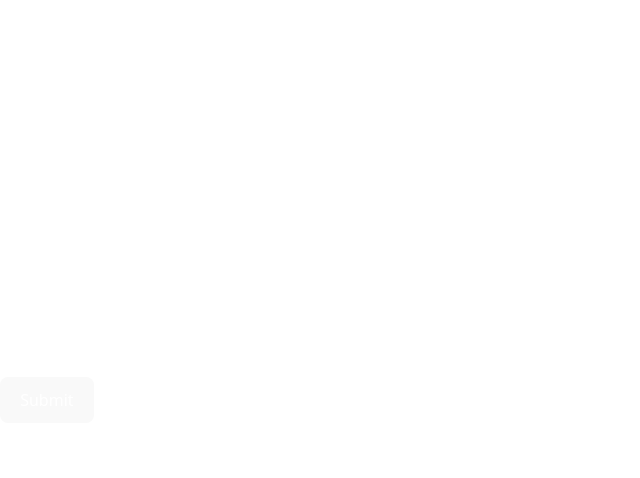
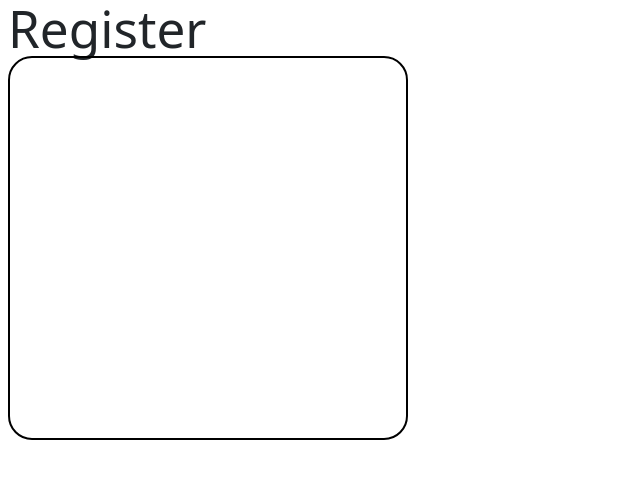
Before and after one commit to Minhalkh/Ecommerce_Store, a React (Vite) app: page / in a window 1280 px wide. Shown: the top 478 px of the page, without its empty margins (0-640 px from the left). Built offline with nearby package versions, Linux system fonts and the light colour scheme.

Commit message:
started frontend design

```diff
--- a/index.html
+++ b/index.html
@@ -8,7 +8,7 @@
     <link href="https://cdn.jsdelivr.net/npm/bootstrap@5.0.2/dist/css/bootstrap.min.css" rel="stylesheet" integrity="sha384-EVSTQN3/azprG1Anm3QDgpJLIm9Nao0Yz1ztcQTwFspd3yD65VohhpuuCOmLASjC" crossorigin="anonymous">
   </head>
   <body>
-    <div id="root"></div>
+    <div id="root" class="tailwind-w-full tailwind-top-0 tailwind-absolute"></div>
     <script src="https://cdn.jsdelivr.net/npm/bootstrap@5.0.2/dist/js/bootstrap.bundle.min.js" integrity="sha384-MrcW6ZMFYlzcLA8Nl+NtUVF0sA7MsXsP1UyJoMp4YLEuNSfAP+JcXn/tWtIaxVXM" crossorigin="anonymous"></script>
     <script type="module" src="/src/main.jsx"></script>
   </body>
--- a/src/App.jsx
+++ b/src/App.jsx
@@ -3,44 +3,19 @@
 // import viteLogo from '/vite.svg'
 // import './App.css'
 // import FirstHtml from './practice/FirstHtml'
+
+// import Login from './pages/LoginPage'
+import Register from './pages/RegisterPage'
+
 function App() {
   // const [count, setCount] = useState(0)
 
   return (
     <>
-        {/* <FirstHtml /> */}
-        <button className="bg-pink-600 text-sm text-white flex flex">
-          Submit
-        </button>
-
-        {/* <a href="https://vitejs.dev" target="_blank">
-          <img src={viteLogo} className="logo" alt="Vite logo" />
-        </a>
-        <a href="https://react.dev" target="_blank">
-          <img src={reactLogo} className="logo react" alt="React logo" />
-        </a>
-      </div>
-      <h1>Vite + React</h1>
-
-      <div className="tailwind-text-red-500">
-        this is tailwind text
-      </div>
-
-      <button type="button" className="tailwind-bg-teal-600">
-        Bootstrap <span className="badge tailwind-bg-red-500">4</span>
-      </button>
-
-      <div className="card">
-        <button onClick={() => setCount((count) => count + 1)}>
-          count is {count}
-        </button>
-        <p>
-          Edit <code>src/App.jsx</code> and save to test HMR
-        </p>
-      </div>
-      <p className="read-the-docs">
-        Click on the Vite and React logos to learn more
-      </p> */}
+    <div className="main-app">
+      <Register />
+      {/* <Login /> */}
+    </div>
     </>
   )
 }
--- a/src/components/RegisterForm.jsx
+++ b/src/components/RegisterForm.jsx
@@ -1 +1,18 @@
 // This is RegisterForm
+// This is RegisterForm
+
+function RegistrationForm() {
+    return (
+      <>
+      {/* write code for the registration form */}
+      <div className="registration-form tailwind-flex tailwind-flex-col tailwind-ml-2">
+        <h1>Register</h1>
+        <div className="box tailwind-border-2 tailwind-h-96 tailwind-w-[400px] tailwind-rounded-3xl tailwind-border-black">
+
+        </div>
+      </div>
+      </>
+    )
+}
+
+export default RegistrationForm
--- a/src/pages/RegisterPage.jsx
+++ b/src/pages/RegisterPage.jsx
@@ -1 +1,13 @@
 // This is RegisterPage
+// This is RegisterPage
+import RegisterForm from '../components/RegisterForm'
+
+function Register() {
+    return (
+      <>
+        <RegisterForm />
+      </>
+    )
+}
+
+export default Register
```
Also changed, not shown: src/pages/LoginPage.jsx (+8 -0 lines), dumy.txt.
